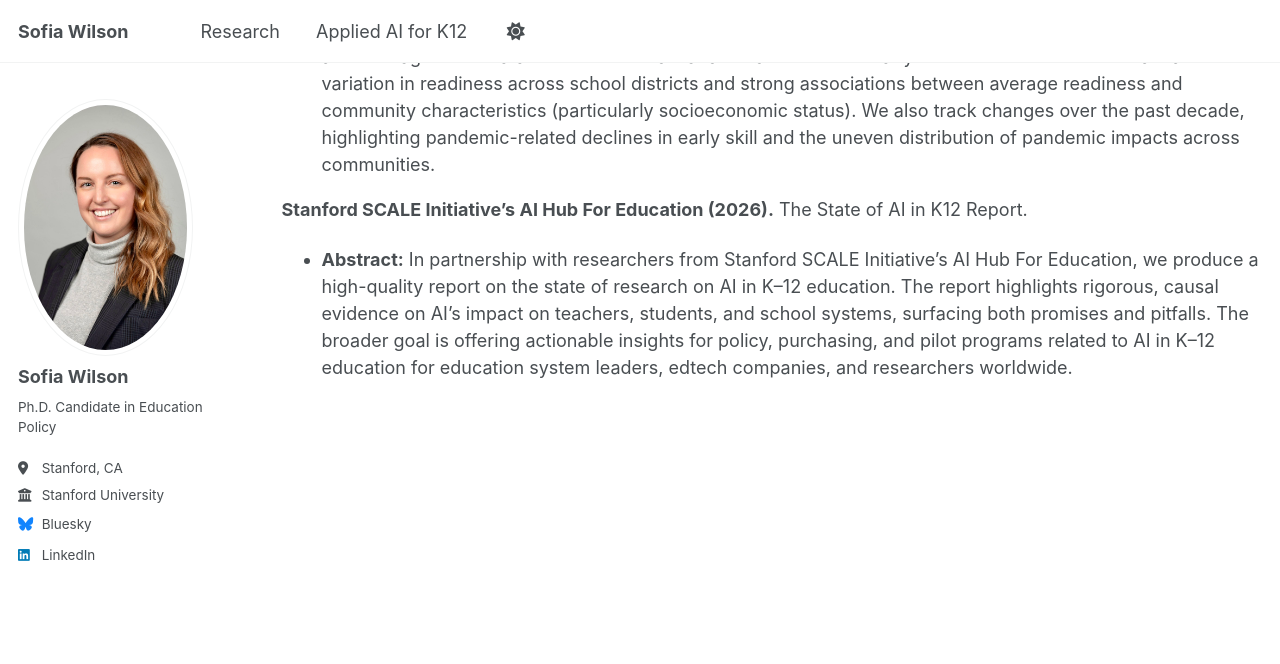
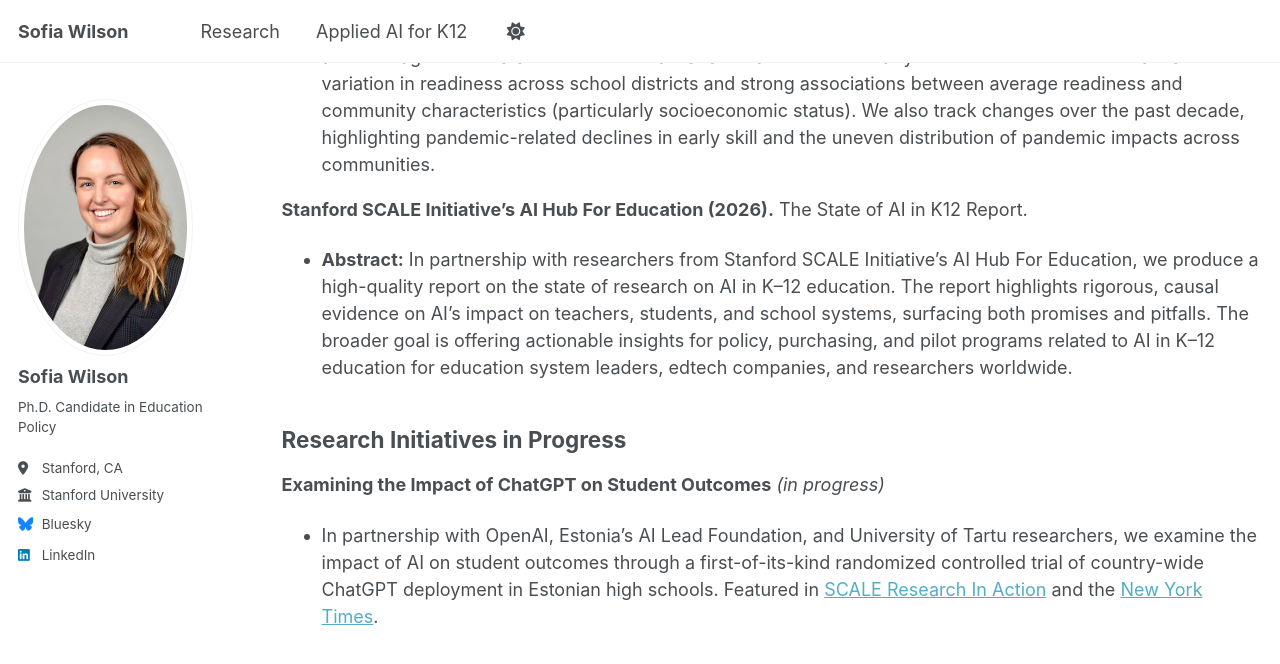
Before and after one commit to sofia-wilson/sofia-wilson.github.io, a Jekyll site: the page built from _pages/research.md, in a window 1280 px wide and 900 px high, scrolled down 1776 px. Shown: the top 664 px of the window. Built offline with Jekyll 4.4.1, drawn with Linux system fonts in a browser that asks for light colours; some of the changed text lies outside the part shown.

Commit message:
Update research.md

```diff
--- a/_pages/research.md
+++ b/_pages/research.md
@@ -30,3 +30,8 @@ author_profile: true
 
 **Stanford SCALE Initiative's AI Hub For Education (2026).** The State of AI in K12 Report.
 - **Abstract:** In partnership with researchers from Stanford SCALE Initiative's AI Hub For Education, we produce a high-quality report on the state of research on AI in K–12 education. The report highlights rigorous, causal evidence on AI's impact on teachers, students, and school systems, surfacing both promises and pitfalls. The broader goal is offering actionable insights for policy, purchasing, and pilot programs related to AI in K–12 education for education system leaders, edtech companies, and researchers worldwide.
+
+## Research Initiatives in Progress
+
+**Examining the Impact of ChatGPT on Student Outcomes** _(in progress)_
+- In partnership with OpenAI, Estonia's AI Lead Foundation, and University of Tartu researchers, we examine the impact of AI on student outcomes through a first-of-its-kind randomized controlled trial of country-wide ChatGPT deployment in Estonian high schools. Featured in [SCALE Research In Action](https://scale.stanford.edu/research-in-action/how-chatgpt-impacting-schools) and the [New York Times](https://www.nytimes.com/2026/01/02/technology/school-ai-chatgpt-estonia-iceland.html).
```
Also changed, not shown: other parts of _pages/research.md (+2 -2 lines).
